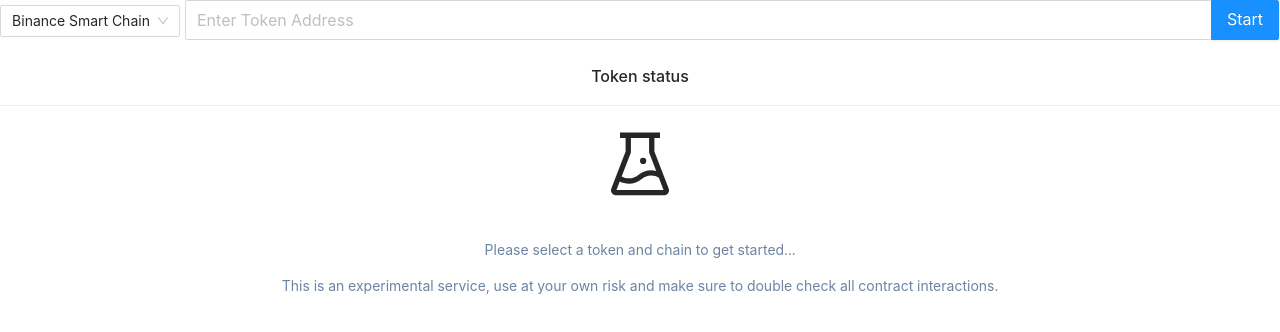
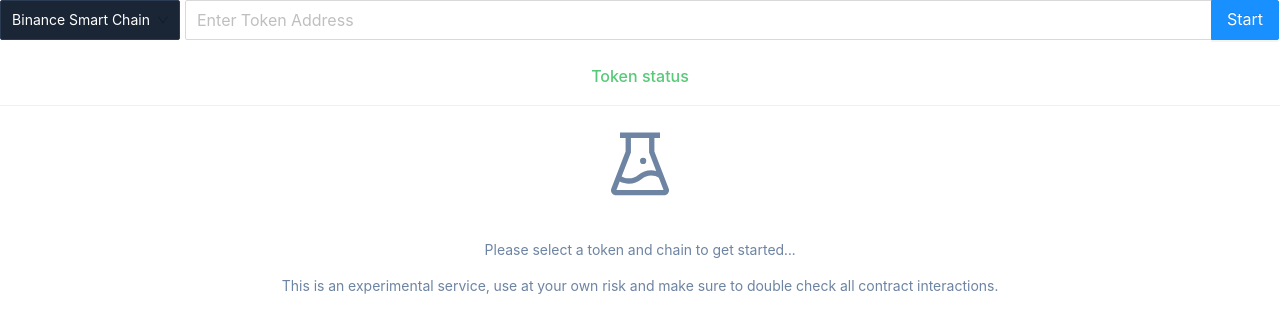
Before and after one commit to rugdocio/honeypot-checker-frontend, a React (Create React App) app: page / in a window 1280 px wide. Shown: the top 332 px of the page. Built offline with nearby package versions, Linux system fonts and the light colour scheme.

Commit message:
updated css

```diff
--- a/package.json
+++ b/package.json
@@ -1,5 +1,5 @@
 {
-  "name": "emergencywithdraw",
+  "name": "honeypot-inspector",
   "version": "0.1.0",
   "private": true,
   "dependencies": {
--- a/src/App.css
+++ b/src/App.css
@@ -15,6 +15,19 @@
   }
 }
 
+.ant-select-selector {
+  height:100% !important;
+  color: white !important;
+  background-color: #1a2636 !important;
+  border: 1px solid #2b3c52 !important;
+  align-items: center;
+}
+.ant-card-head-title {
+  color: #58c978 !important;
+}
+.ant-select-selector > .ant-select-arrow {
+  color: white !important;
+}
 .App-header {
   background-color: #282c34;
   min-height: 100vh;
--- a/src/App.js
+++ b/src/App.js
@@ -48,15 +48,15 @@ function App() {
     <div className="App">
       <Space direction="vertical" style={{ width: "100%" }}>
         <div style={{ display: "flex" }}>
-          <div style={{ width: "180px", marginRight: "5px" }}>
+          <div style={{ width: "180px", marginRight: "5px"}}>
             <ChainSelect onSelect={onSelect} disabled={loading}/>
           </div>
           <div style={{ flexGrow: 1 }}>
             <TokenSearch onStart={onStart} disabled={loading}/>
           </div>
         </div>
-        <Card title="Token status" bordered={false} style={{ width: "100%" }}>
-          <ExperimentOutlined style={{ fontSize: 70, marginBottom: "40px" }} />
+        <Card title="Token status" bordered={false} style={{ width: "100%", backgroundColor: "transparent" }}>
+          <ExperimentOutlined style={{ fontSize: 70, marginBottom: "40px" , color: '#6d84a2' }} />
           {loading ? <div><Spin/></div> : <></>}
           {status === undefined ?
             <div style={{ color: '#6d84a2' }}>
--- a/src/components/ChainSelect.js
+++ b/src/components/ChainSelect.js
@@ -4,7 +4,7 @@ const { Option } = Select;
 
 function ChainSelect(props) {
     const { onSelect, disabled } = props;
-    return <Select defaultValue="bsc" style={{ width: "100%", marginTop:"5px"}} onChange={onSelect} disabled={disabled}>
+    return <Select defaultValue="bsc" style={{ width: "100%", height:"100%"}} onChange={onSelect} disabled={disabled}>
         <Option value="bsc">Binance Smart Chain</Option>
         <Option value="poly">Polygon</Option>
         <Option value="eth">Ethereum</Option>
```
